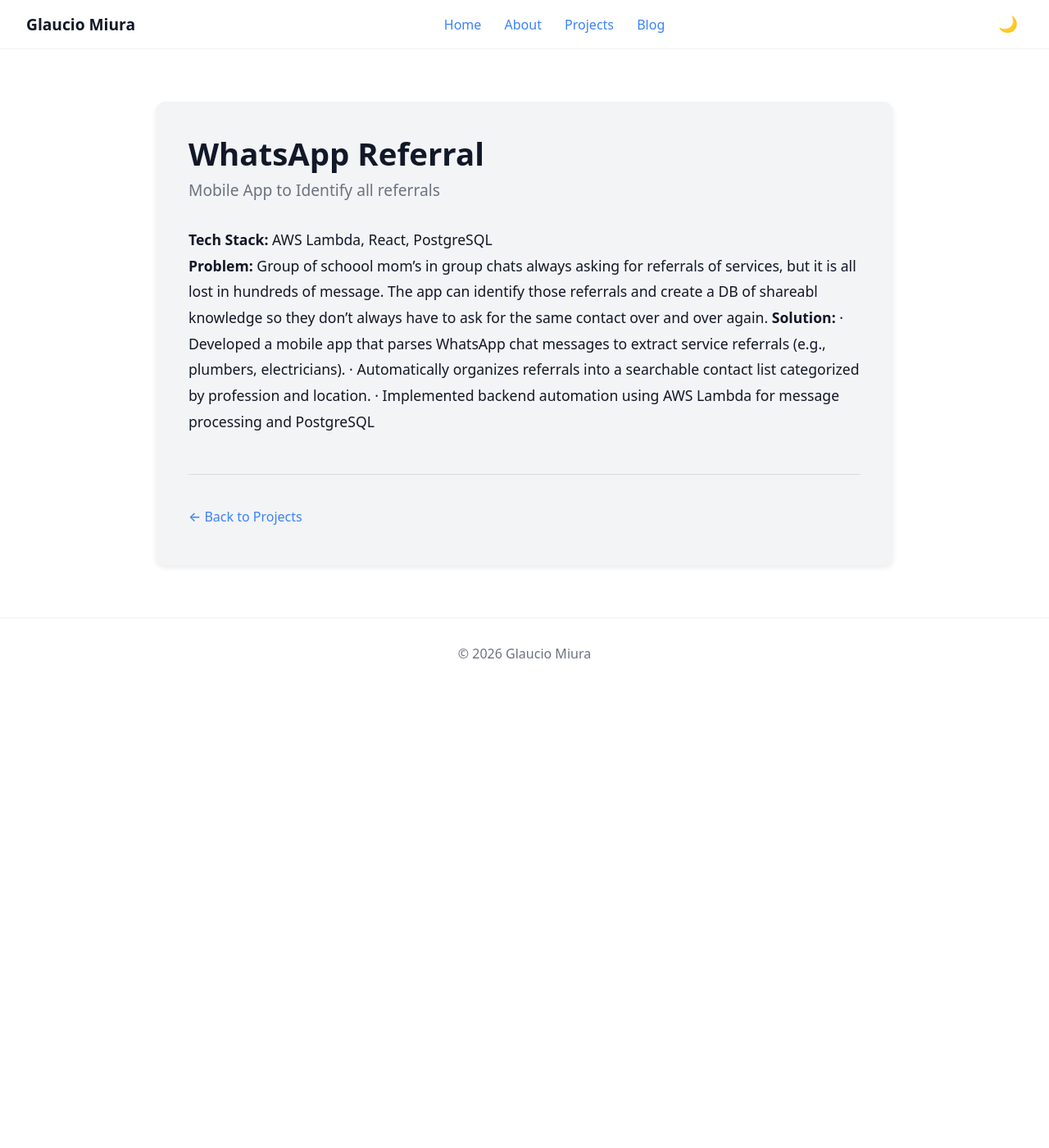
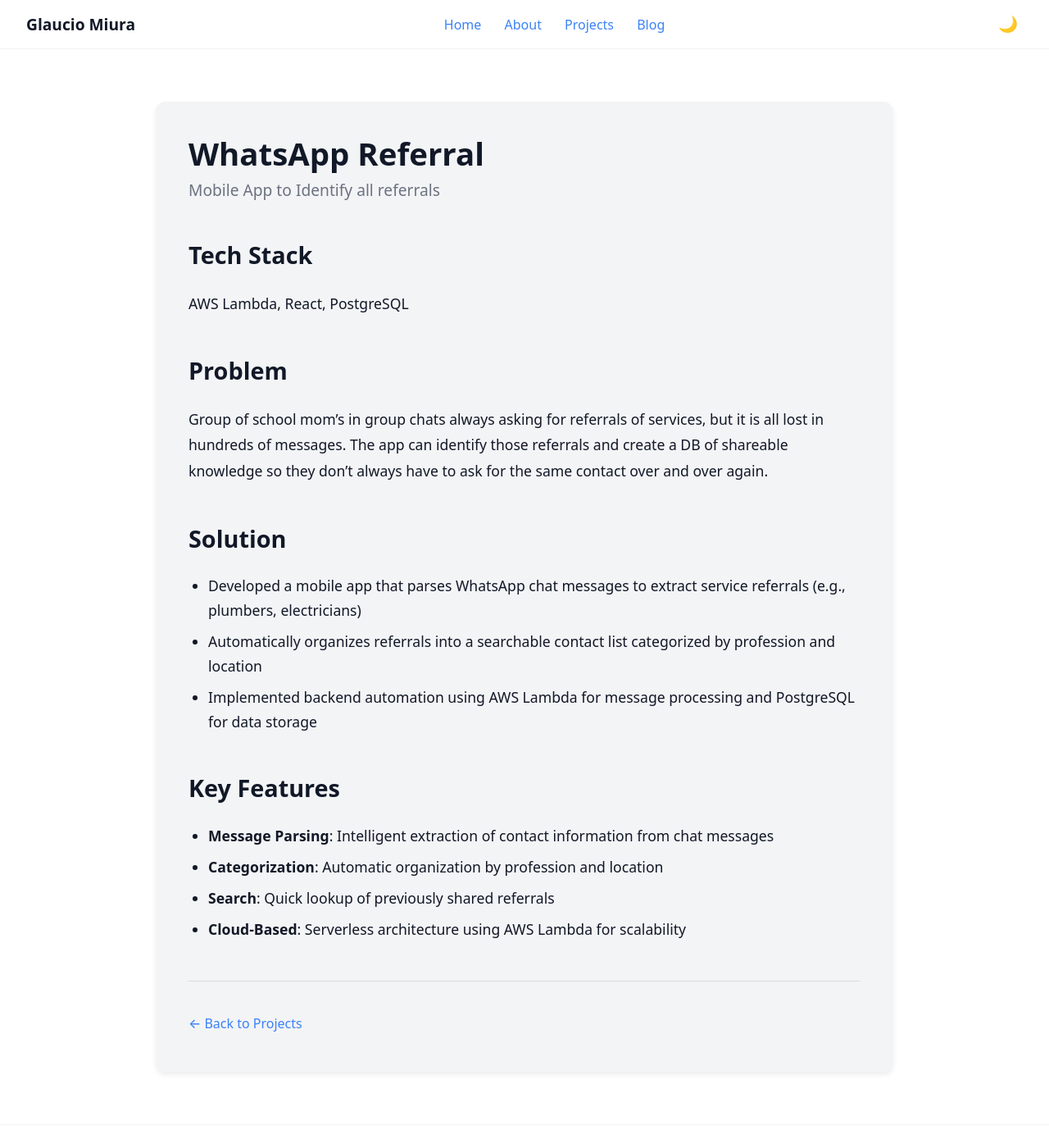
Before and after one commit to dllm03/dllm03.github.io, a Jekyll site: the page built from _projects/whatsapp-referral.md, in a window 1280 px wide and 1400 px high. Shown: the whole window at 82% size. Built offline with Jekyll 4.4.1, drawn with Linux system fonts in a browser that asks for light colours.

```diff
--- a/_projects/whatsapp-referral.md
+++ b/_projects/whatsapp-referral.md
@@ -1,13 +1,24 @@
 ---
+layout: project
 title: WhatsApp Referral
 description: Mobile App to Identify all referrals
 ---
 
-**Tech Stack:**
+## Tech Stack
 AWS Lambda, React, PostgreSQL
-**Problem:**
-Group of schoool mom's in group chats always asking for referrals of services, but it is all lost in hundreds of message. The app can identify those referrals and create a DB of shareabl knowledge so they don't always have to ask for the same contact over and over again.
-**Solution:**
- · Developed a mobile app that parses WhatsApp chat messages to extract service referrals (e.g., plumbers, electricians).
- · Automatically organizes referrals into a searchable contact list categorized by profession and location.
- · Implemented backend automation using AWS Lambda for message processing and PostgreSQL
+
+## Problem
+Group of school mom's in group chats always asking for referrals of services, but it is all lost in hundreds of messages. The app can identify those referrals and create a DB of shareable knowledge so they don't always have to ask for the same contact over and over again.
+
+## Solution
+
+- Developed a mobile app that parses WhatsApp chat messages to extract service referrals (e.g., plumbers, electricians)
+- Automatically organizes referrals into a searchable contact list categorized by profession and location
+- Implemented backend automation using AWS Lambda for message processing and PostgreSQL for data storage
+
+## Key Features
+
+- **Message Parsing**: Intelligent extraction of contact information from chat messages
+- **Categorization**: Automatic organization by profession and location
+- **Search**: Quick lookup of previously shared referrals
+- **Cloud-Based**: Serverless architecture using AWS Lambda for scalability
```
Also changed, not shown: _posts/2025-01-01-first-post.md (+60 -57 lines), 1 other file.
